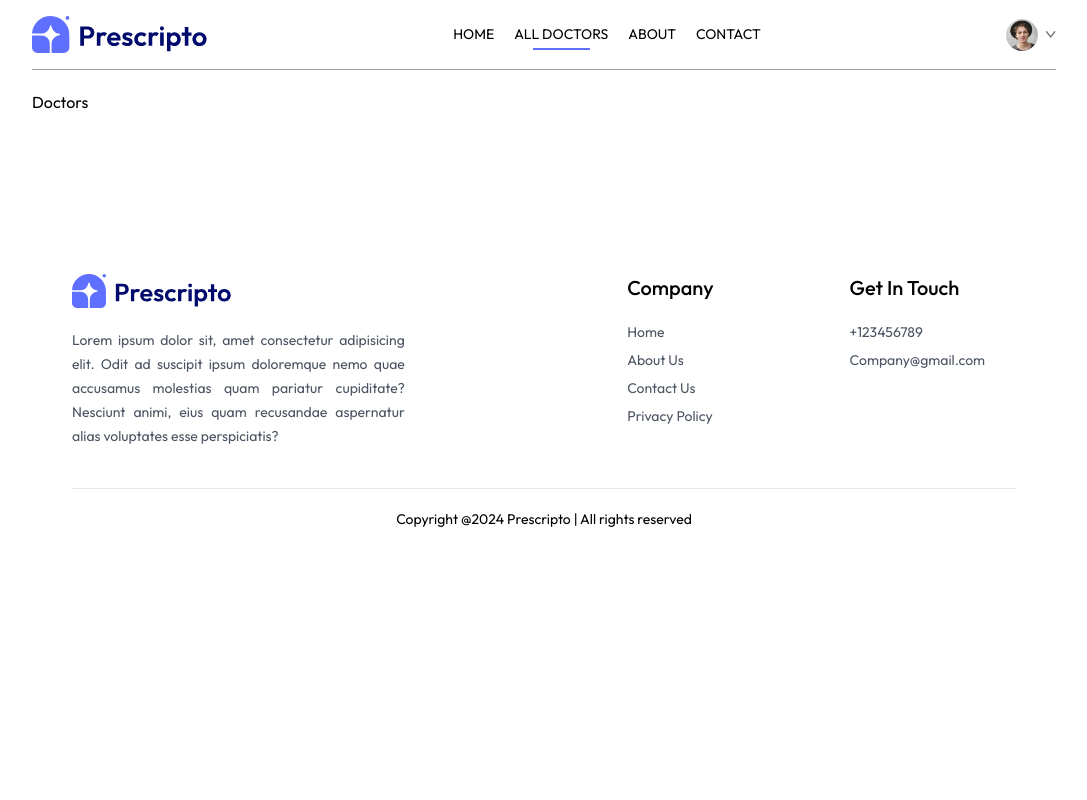
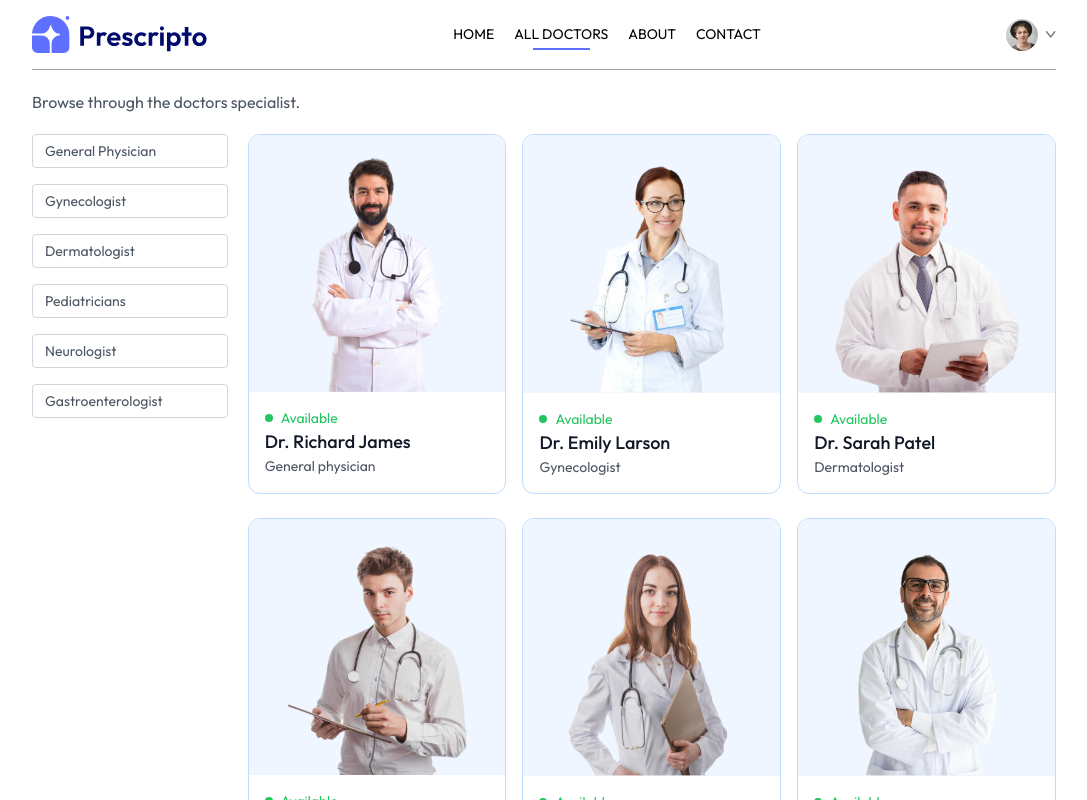
Before and after one commit to Charanjeet1234/Doctor_Appointment_App, a React (Vite) app in the folder Frontend/: page /doctors in a window 1280 px wide. Shown: the top 800 px of the page, without its empty margins (96-1183 px from the left). Built offline with nearby package versions, Linux system fonts and the light colour scheme.

Commit message:
completed all doctors and filtered doctors

```diff
--- a/Frontend/src/components/Navbar.jsx
+++ b/Frontend/src/components/Navbar.jsx
@@ -10,7 +10,7 @@
 
   return (
     <div className="flex items-center justify-between text-sm py-4 mb-5 border-b border-b-gray-400">
-      <img className="w-44 cursor-pointer" src={assets.logo} alt="" />
+      <img onClick = {()=>navigate('/')} className="w-44 cursor-pointer" src={assets.logo} alt="" />
       <ul className="hidden md:flex items-start gap-5 font-mediuM">
         <NavLink to="/">
           <li className="py-1">HOME</li>
--- a/Frontend/src/pages/Doctors.jsx
+++ b/Frontend/src/pages/Doctors.jsx
@@ -1,9 +1,61 @@
-import React from 'react'
+import React, { useContext, useState, useEffect } from "react";
+import { useParams } from "react-router-dom";
+import { AppContext } from "../context/AppContext";
+import { useNavigate } from "react-router-dom";
+const Doctors = () => {
+  const { speciality } = useParams();
+  const [filterDoc, setFilterDoc] = useState([]);
+  const { doctors } = useContext(AppContext);
+  const navigate = useNavigate();
+  // Arrow function to find the doctor speciality
+  const applyfilter = () => {
+    if (speciality) {
+      setFilterDoc(doctors.filter((doc) => doc.speciality === speciality));
+    } else {
+      setFilterDoc(doctors);
+    }
+  };
 
-function Doctors() {
+  useEffect(() => {
+    applyfilter();
+  }, [doctors, speciality]);
+
   return (
-    <div>Doctors</div>
-  )
-}
+    <div>
+      <p className="text-gray-600">Browse through the doctors specialist.</p>
+      <div className="flex flex-col sm:flex-row items-start gap-5 mt-5">
+        <div className=" flex flex-col gap-4 text-sm text-gray-600">
+          <p onClick={()=> speciality === 'General physician' ? navigate('/doctors'):navigate('/doctors/General physician')} className={`w-[94vw] sm:w-auto pl-3 py-1.5 pr-16 border border-gray-300 rounded transition-all cursor-pointer ${speciality === "General physician" ? "bg-indigo-50 text-black" : ""}`}>General Physician</p>
+          <p onClick={()=> speciality === 'Gynecologist' ? navigate('/doctors'):navigate('/doctors/Gynecologist')} className={`w-[94vw] sm:w-auto pl-3 py-1.5 pr-16 border border-gray-300 rounded transition-all cursor-pointer ${speciality === "Gynecologist" ? "bg-indigo-50 text-black" : ""}`}>Gynecologist</p>
+          <p onClick={()=> speciality === 'Dermatologist' ? navigate('/doctors'):navigate('/doctors/Dermatologist')} className={`w-[94vw] sm:w-auto pl-3 py-1.5 pr-16 border border-gray-300 rounded transition-all cursor-pointer ${speciality === "Dermatologist" ? "bg-indigo-50 text-black" : ""}`}>Dermatologist</p>
+          <p onClick={()=> speciality === 'Pediatricians' ? navigate('/doctors'):navigate('/doctors/Pediatricians')} className={`w-[94vw] sm:w-auto pl-3 py-1.5 pr-16 border border-gray-300 rounded transition-all cursor-pointer ${speciality === "Pediatricians" ? "bg-indigo-50 text-black" : ""}`}>Pediatricians</p>
+          <p onClick={()=> speciality === 'Neurologist' ? navigate('/doctors'):navigate('/doctors/Neurologist')} className={`w-[94vw] sm:w-auto pl-3 py-1.5 pr-16 border border-gray-300 rounded transition-all cursor-pointer ${speciality === "Neurologist" ? "bg-indigo-50 text-black" : ""}`}>Neurologist</p>
+          <p onClick={()=> speciality === 'Gastroenterologist' ? navigate('/doctors'):navigate('/doctors/Gastroenterologist')} className={`w-[94vw] sm:w-auto pl-3 py-1.5 pr-16 border border-gray-300 rounded transition-all cursor-pointer ${speciality === "Gastroenterologist" ? "bg-indigo-50 text-black" : ""}`}>Gastroenterologist</p>
+        </div>
 
-export default Doctors
+        {/* ---------content in the right doctors  */}
+        <div className="w-full grid grid-cols-auto gap-4 gap-y-6">
+          {filterDoc.map((item, index) => (
+            <div
+              onClick={() => navigate(`/appoinment/${item._id}`)}
+              className="border border-blue-200 rounded-xl overflow-hidden cursor-pointer hover:translate-y-[10px] transition-all duration-500"
+              key={index}
+            >
+              <img className="bg-blue-50" src={item.image} alt={item.name} />
+              <div className="p-4">
+                <div className="flex items-center gap-2 text-sm text-center text-green-500">
+                  <p className="w-2 h-2 bg-green-500 rounded-full"></p>
+                  <p>Available</p>
+                </div>
+                <p className="text-gray-900 text-lg font-medium">{item.name}</p>
+                <p className="text-gray-600 text-sm">{item.speciality}</p>
+              </div>
+            </div>
+          ))}
+        </div>
+      </div>
+    </div>
+  );
+};
+
+export default Doctors;
```
